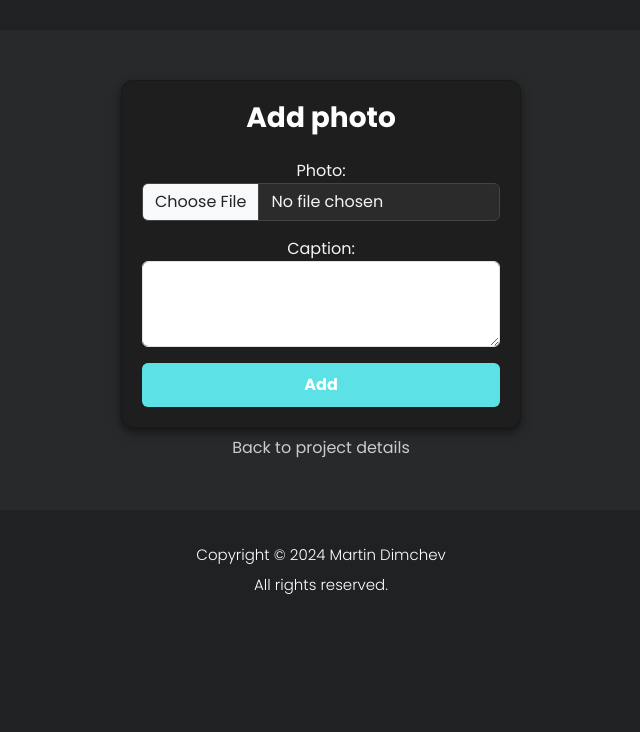
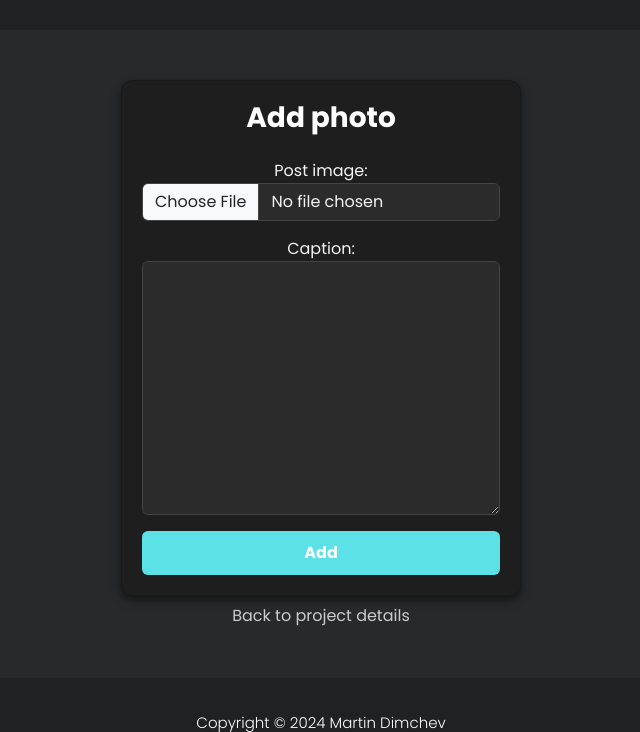
Before and after one commit to martin-dimchev/CarLoud, a Django app: template templates/projects/project-post-create.html in a window 1280 px wide. Shown: the part 70-802 px from the top of the page, without its empty margins (319-959 px from the left). Before the commit the page ends 664 px from the top, so only its background shows below. Run offline with Django 5.2, Linux system fonts and the light colour scheme; the template is opened without the code that fills it: values that come from a table or form of the project are taken from there, others are empty; parts of the project's set-up code (start-up, migrations or seed data) failed here and were passed over; some libraries are stand-ins or nearby versions.

Commit message:
fix: fixed post edit functionality

```diff
--- a/carLoudApp/projects/forms.py
+++ b/carLoudApp/projects/forms.py
@@ -32,25 +32,29 @@ class ProjectForm(forms.ModelForm):
 
 
 class ProjectPostsForm(forms.ModelForm):
+    post_image = forms.FileField(required=False)
+    caption = forms.CharField(required=False, widget=forms.Textarea())
+
+    def __init__(self, *args, **kwargs):
+        super().__init__(*args, **kwargs)
+
+        for field in self.fields.values():
+            field.widget.attrs['class'] = 'form-control auth-input'
+
+
+    def clean_post_image(self):
+        post_image = self.cleaned_data.get('post_image')
+
+        if post_image:
+            ext = os.path.splitext(post_image.name)[1].lower()
+            if ext not in ['.jpg', '.jpeg', '.png']:
+                raise ValidationError('Only JPG and PNG files are allowed.')
+
+        return post_image
 
     class Meta:
         model = ProjectPost
-        fields = ['image', 'caption']
-        widgets = {
-            'image': forms.FileInput(attrs={'class': 'form-control auth-input'}),
-            'caption': forms.Textarea(attrs={'rows': 3, 'class': 'form-control'}),
+        fields = ['post_image', 'caption']
+        labels = {
+            'post_image': 'Photo',
         }
-        labels = {
-            'image': 'Photo',
-        }
-
-    def clean_image(self):
-        image = self.cleaned_data.get('image')
-        print(os.path.splitext(image.name)[1].lower())
-
-        if image:
-            ext = os.path.splitext(image.name)[1].lower()
-            if ext not in ['.jpg', '.jpeg', '.png']:
-                raise ValidationError("Only JPG and PNG files are allowed.")
-
-        return image
--- a/templates/base/project-post-form.html
+++ b/templates/base/project-post-form.html
@@ -11,21 +11,15 @@
             <form method="post" enctype="multipart/form-data">
                 {% csrf_token %}
 
-                <div class="mb-3">
-                    {{ form.image.label_tag }}
-                    {{ form.image }}
-                    <div class="form-text text-danger">
-                        {{ form.image.errors }}
+                {% for field in form %}
+                    <div class="mb-3">
+                        {{ field.label_tag }}
+                        {{ field }}
+                        <div class="form-text text-danger">
+                            {{ field.errors }}
+                        </div>
                     </div>
-                </div>
-
-                <div class="mb-3">
-                    {{ form.caption.label_tag }}
-                    {{ form.caption }}
-                    <div class="form-text text-danger">
-                        {{ form.caption.errors }}
-                    </div>
-                </div>
+                {% endfor %}
 
 
                 {% block button %}
```
Also changed, not shown: carLoudApp/projects/views.py (+1 -7 lines), 1 other file.
